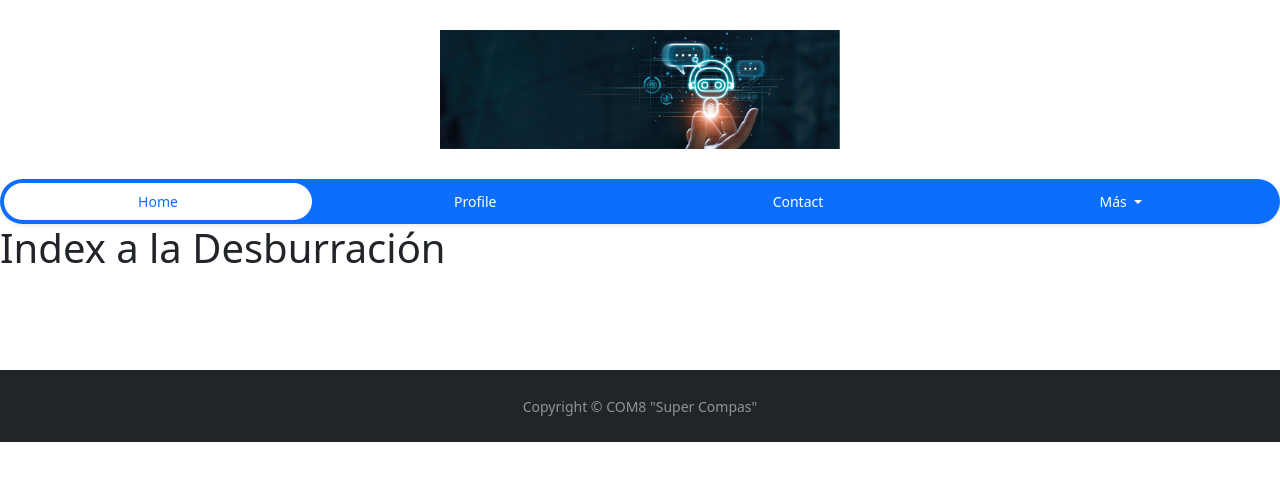
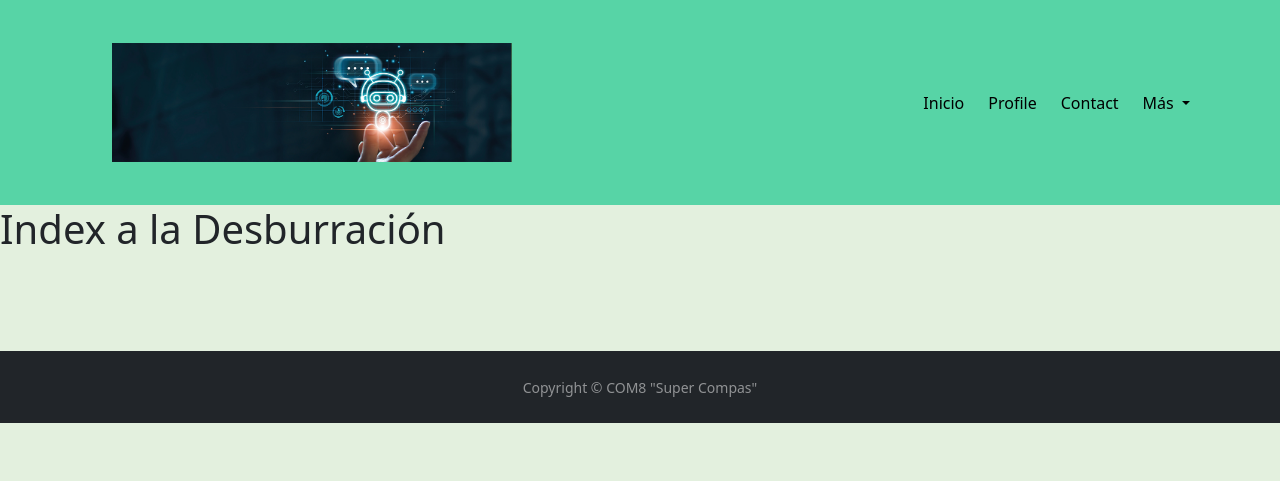
Before and after one commit to PatriNet77/2023-info-com-8, a Django app: page / in a window 1280 px wide. Shown: the top 481 px of the page. Run offline with Django 4.2, Linux system fonts and the light colour scheme; parts of the project's set-up code (start-up, migrations or seed data) failed here and were passed over.

Commit message:
Cambiando frontend
Se actualizaron los colores, formas, etc.

```diff
--- a/Semana13/blog/templates/base.html
+++ b/Semana13/blog/templates/base.html
@@ -6,30 +6,45 @@
 <head>
   <title>{% block title %} Inicio de tu desburración {% endblock title %}</title>
   <link rel="stylesheet" href="https://cdn.jsdelivr.net/npm/bootstrap@5.3.1/dist/css/bootstrap.min.css">
+  <style>
+    body {
+      background-color: #cde4c48b; /* Color verde grisáceo de fondo */
+    }
+    .navbar {
+      background-color: #57d4a6; /* Color verde para la barra de navegación */
+    }
+    .navbar .nav-link {
+      color: #000; /* Color blanco para el texto de la barra de navegación */
+    }
+  </style>
 </head>
 
+<body>
   <header>
-    <!-- place navbar here -->
-    <a class="flex-sm-fill text-sm-center nav-link active" href="#">
+    <nav class="navbar navbar-expand-lg navbar-dark">
+      <div class="container">
+        <a class="navbar-brand" href="#">
           <img src="{% static 'img/ia_top.jpg' %}" style="max-width: 400px; margin: 30px;">
         </a>
-
-    <!-- <div class="text-bg-dark p-3">Dark with contrasting color</div> -->
-    <ul class="nav nav-pills nav-fill gap-2 p-1 small bg-primary rounded-5 shadow-sm" id="pillNav2" role="tablist" style="--bs-nav-link-color: var(--bs-white); --bs-nav-pills-link-active-color: var(--bs-primary); --bs-nav-pills-link-active-bg: var(--bs-white);">
-        <li class="nav-item" role="presentation">
-          <button class="nav-link active rounded-5" id="home-tab2" data-bs-toggle="tab" type="button" role="tab" aria-selected="true">Home</button>
+        <button class="navbar-toggler" type="button" data-bs-toggle="collapse" data-bs-target="#navbarNav" aria-controls="navbarNav" aria-expanded="false" aria-label="Toggle navigation">
+          <span class="navbar-toggler-icon"></span>
+        </button>
+        <div class="collapse navbar-collapse" id="navbarNav">
+          <ul class="navbar-nav ms-auto gap-2">
+            <li class="nav-item">
+              <a class="nav-link" href="{% url 'index' %}">Inicio</a>
             </li>
-        <li class="nav-item" role="presentation">
-          <button class="nav-link rounded-5" id="profile-tab2" data-bs-toggle="tab" type="button" role="tab" aria-selected="false">Profile</button>
+            <li class="nav-item">
+              <a class="nav-link" href="#">Profile</a>
             </li>
-        <li class="nav-item" role="presentation">
-          <button class="nav-link rounded-5" id="contact-tab2" data-bs-toggle="tab" type="button" role="tab" aria-selected="false">Contact</button>
+            <li class="nav-item">
+              <a class="nav-link" href="#">Contact</a>
             </li>
             <li class="nav-item dropdown">
               <a class="nav-link dropdown-toggle" href="#" role="button" data-bs-toggle="dropdown" aria-expanded="false">
                 M&aacute;s
               </a>
-          <ul class="dropdown-menu">
+              <ul class="dropdown-menu" aria-labelledby="navbarDropdown">
                 <li><a class="dropdown-item" href="{% url 'index' %}">Inicio</a></li>
                 <li><a class="dropdown-item" href="{% url 'apps.posts:posts' %}">Posts</a></li>
                 <li><a class="dropdown-item" href="{% url 'apps.contacto:contacto' %}">Contacto</a></li>
@@ -43,33 +58,13 @@
               </ul>
             </li>
           </ul>
-
-    <!-- <nav class="nav nav-pills flex-column flex-sm-row">
-        <a class="flex-sm-fill text-sm-center nav-link active" href="#">Active</a>
-        <a class="flex-sm-fill text-sm-center nav-link" href="#">Longer nav link</a>
-        <a class="flex-sm-fill text-sm-center nav-link" href="#">Link</a>
-        <a class="flex-sm-fill text-sm-center nav-link disabled" href="#" tabindex="-1" aria-disabled="true">Disabled</a> -->
-
-        <!-- <div>
-            <ul class="nav-links">
-                <li><a href="{% url 'index' %}">Inicio</a></li>
-                <li><a href="#">Acerca de nosotros</a></li>
-                <li><a href="{% url 'apps.posts:posts' %}">Posts</a></li>
-                <li><a href="{% url 'apps.contacto:contacto' %}">Contacto</a></li>
-                {% if user.is_authenticated %}
-                    <li><a href="{% url 'apps.usuario:logout' %}">Logout</a></li>
-                {% else %}
-                    <li><a href="{% url 'apps.usuario:login' %}">Login</a></li>
-                {% endif %}
-            </ul>
-        </div> -->
+        </div>
+      </div>
     </nav>
+  </header>
 
   {% block contenido %}
-
   {% endblock %}
-
-    </header>
 
   <footer id="sticky-footer" class="flex-shrink-0 py-4 bg-dark text-white-50" style="margin-top: 98px;">
     <!-- place footer here -->
@@ -79,3 +74,5 @@
     <script src="https://cdn.jsdelivr.net/npm/@popperjs/core@2.11.8/dist/umd/popper.min.js" integrity="sha384-I7E8VVD/ismYTF4hNIPjVp/Zjvgyol6VFvRkX/vR+Vc4jQkC+hVqc2pM8ODewa9r" crossorigin="anonymous"></script>
     <script src="https://cdn.jsdelivr.net/npm/bootstrap@5.3.1/dist/js/bootstrap.min.js" integrity="sha384-Rx+T1VzGupg4BHQYs2gCW9It+akI2MM/mndMCy36UVfodzcJcF0GGLxZIzObiEfa" crossorigin="anonymous"></script>
   </footer>
+</body>
+</html>
```
Also changed, not shown: Semana13/blog/templates/templates reserva/base_original.html (added, +81 -0 lines). Lines whose indentation alone changed are shown as unchanged.
